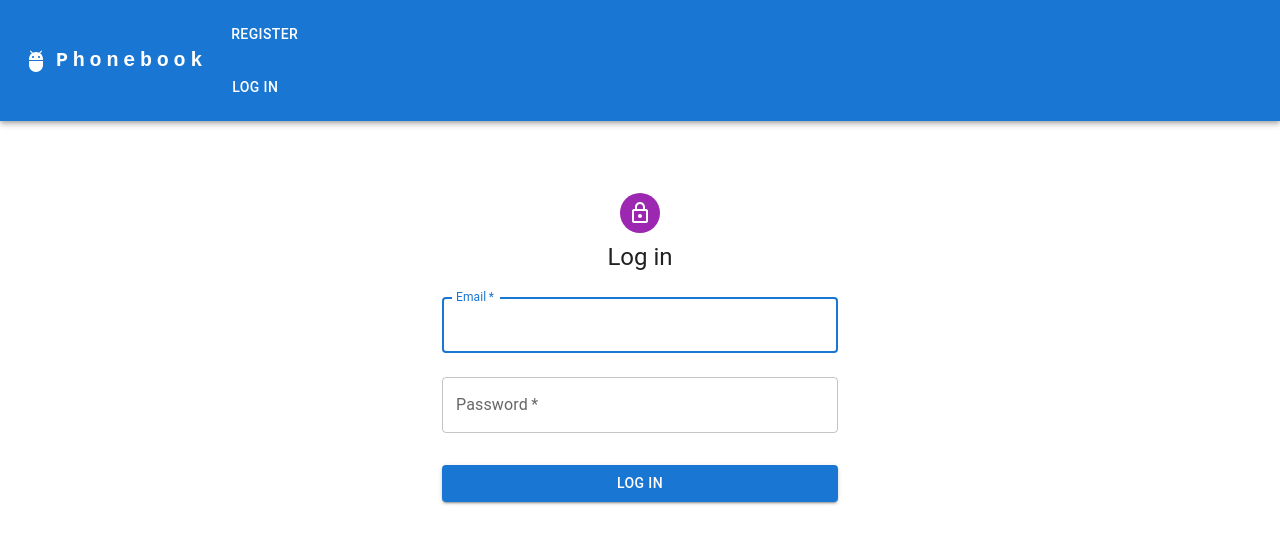
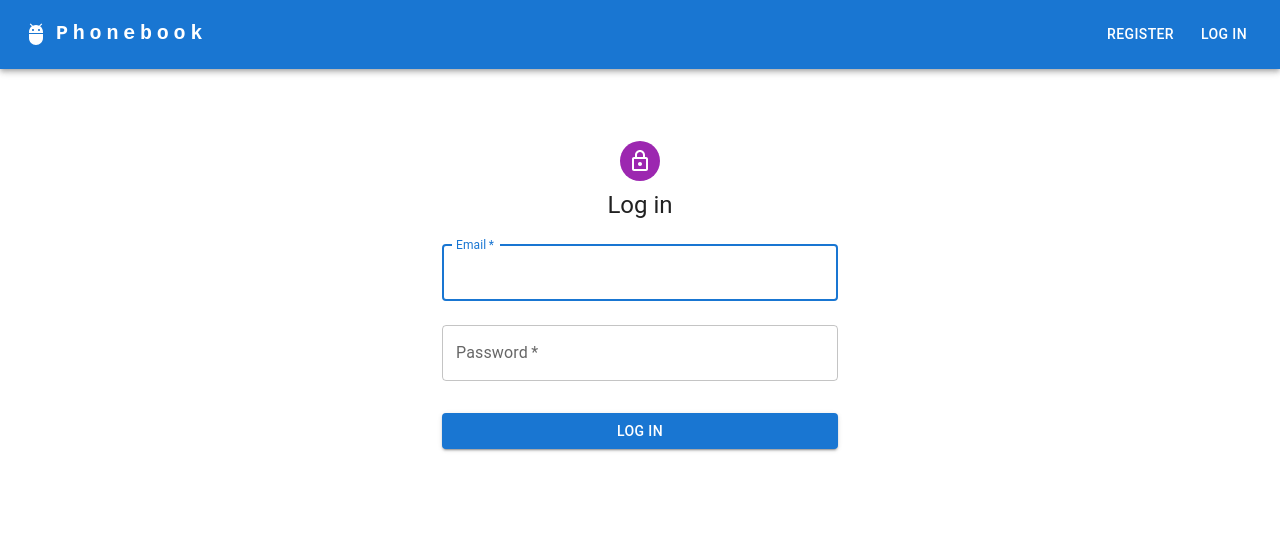
Before and after one commit to DenysKors/goit-react-hw-08-phonebook, a React (Create React App) app: page /goit-react-hw-08-phonebook/login in a window 1280 px wide. Shown: the top 544 px of the page. Built offline with nearby package versions, Linux system fonts and the light colour scheme.

Commit message:
AppBar styles

```diff
--- a/src/components/ResponsiveAppBar/ResponsiveAppBar.jsx
+++ b/src/components/ResponsiveAppBar/ResponsiveAppBar.jsx
@@ -23,7 +23,7 @@ const pages = ['Contacts'];
 function ResponsiveAppBar() {
   const dispatch = useDispatch();
   const navigate = useNavigate();
-  const { isLoggedIn } = useAuthorization();
+  const { isLoggedIn, user } = useAuthorization();
 
   const [anchorElNav, setAnchorElNav] = React.useState(null);
   // const [anchorElUser, setAnchorElUser] = React.useState(null);
@@ -117,48 +117,6 @@ function ResponsiveAppBar() {
               </Menu>
             </Box>
           )}
-          {/* <Box sx={{ flexGrow: 1, display: { xs: 'flex', md: 'none' } }}>
-            <IconButton
-              size="large"
-              aria-label="account of current user"
-              aria-controls="menu-appbar"
-              aria-haspopup="true"
-              onClick={handleOpenNavMenu}
-              color="inherit"
-            >
-              <MenuIcon />
-            </IconButton>
-            <Menu
-              id="menu-appbar"
-              anchorEl={anchorElNav}
-              anchorOrigin={{
-                vertical: 'bottom',
-                horizontal: 'left',
-              }}
-              keepMounted
-              transformOrigin={{
-                vertical: 'top',
-                horizontal: 'left',
-              }}
-              open={Boolean(anchorElNav)}
-              onClose={handleCloseNavMenu}
-              sx={{
-                display: { xs: 'block', md: 'none' },
-              }}
-            >
-              {pages.map(page => (
-                <MenuItem
-                  key={page}
-                  onClick={() => {
-                    navigate('/contacts');
-                    setAnchorElNav(null);
-                  }}
-                >
-                  <Typography textAlign="center">{page}</Typography>
-                </MenuItem>
-              ))}
-            </Menu>
-          </Box> */}
           <AdbIcon sx={{ display: { xs: 'flex', md: 'none' }, mr: 1 }} />
           <Typography
             variant="h5"
@@ -194,25 +152,20 @@ function ResponsiveAppBar() {
               ))}
             </Box>
           )}
-          {/* <Box sx={{ flexGrow: 1, display: { xs: 'none', md: 'flex' } }}>
-            {pages.map(page => (
-              <Button
-                key={page}
-                onClick={() => {
-                  navigate('/contacts');
-                  setAnchorElNav(null);
-                }}
-                sx={{ my: 2, color: 'white', display: 'block' }}
-              >
-                {page}
-              </Button>
-            ))}
-          </Box> */}
-
-          <Box sx={{ flexGrow: 0 }}>
+          <Box
+            sx={{
+              flexGrow: 1,
+              display: {
+                xs: 'flex',
+                justifyContent: 'flex-end',
+                alignItems: 'center',
+                gap: 10,
+              },
+            }}
+          >
             {isLoggedIn ? (
               <>
-                <Typography>User</Typography>
+                <Typography>Welcome, {user.name}</Typography>
                 <Button
                   key="Logout"
                   onClick={onLogout}
@@ -245,46 +198,6 @@ function ResponsiveAppBar() {
                 </Button>
               </>
             )}
-
-            {/* {pages.map(page => (
-              <Button
-                key={page}
-                onClick={() => {
-                  navigate('/contacts');
-                  setAnchorElNav(null);
-                }}
-                sx={{ my: 2, color: 'white', display: 'block' }}
-              >
-                {page}
-              </Button>
-            ))} */}
-            {/* <Tooltip title="Open settings">
-              <IconButton onClick={handleOpenUserMenu} sx={{ p: 0 }}>
-                <Avatar alt="Remy Sharp" src="/static/images/avatar/2.jpg" />
-              </IconButton>
-            </Tooltip>
-            <Menu
-              sx={{ mt: '45px' }}
-              id="menu-appbar"
-              anchorEl={anchorElUser}
-              anchorOrigin={{
-                vertical: 'top',
-                horizontal: 'right',
-              }}
-              keepMounted
-              transformOrigin={{
-                vertical: 'top',
-                horizontal: 'right',
-              }}
-              open={Boolean(anchorElUser)}
-              onClose={handleCloseUserMenu}
-            >
-              {settings.map(setting => (
-                <MenuItem key={setting} onClick={handleCloseUserMenu}>
-                  <Typography textAlign="center">{setting}</Typography>
-                </MenuItem>
-              ))}
-            </Menu> */}
           </Box>
         </Toolbar>
       </Container>
--- a/src/redux/authorization/authorizationSlice.jsx
+++ b/src/redux/authorization/authorizationSlice.jsx
@@ -40,6 +40,9 @@ const authorizationSlice = createSlice({
       })
       .addCase(refreshUser.rejected, state => {
         state.isRefreshing = false;
+      })
+      .addCase(refreshUser.pending, state => {
+        state.isRefreshing = true;
       }),
 });
 
```
Also changed, not shown: src/components/App.jsx (+0 -27 lines).
